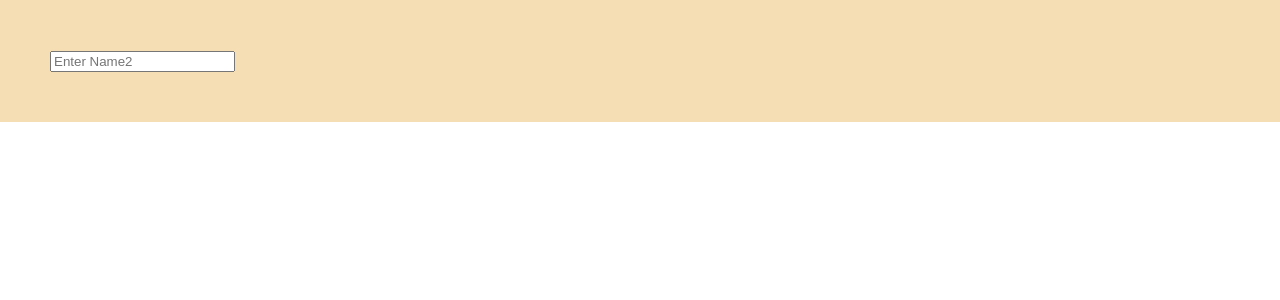
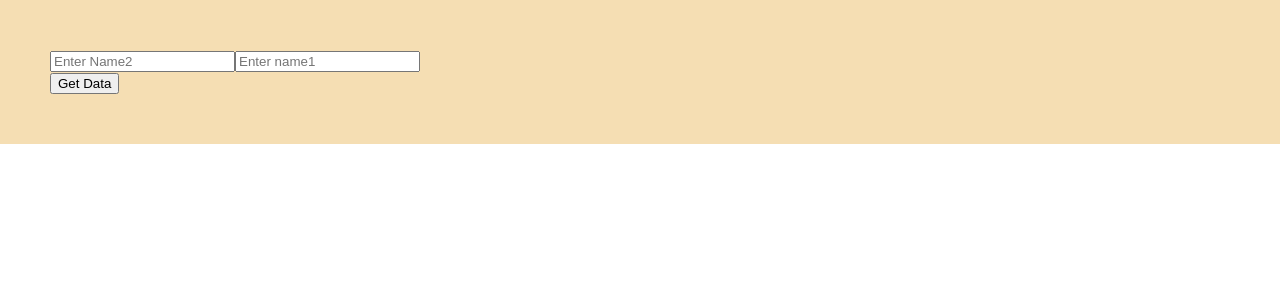
Before and after one commit to ravalravi103/custom-form, a React (Create React App) app: page / in a window 1280 px wide. Shown: the top 300 px of the page. Built offline with nearby package versions, Linux system fonts and the light colour scheme.

Commit message:
state done for mutiple fields

```diff
--- a/src/Component/Field.js
+++ b/src/Component/Field.js
@@ -3,23 +3,14 @@ import React,{useState} from 'react'
 function Field({fieldData}) {
 
     const [text,setText] = useState('')
-    const [fieldValue,setFieldValue] = useState([])
+    const [fieldValue,setFieldValue] = useState([]);
+    const [finalFormData, setFinalFormData] = useState()
 
     let allFields = [];
     let element = ''
 
 
-    function storefieldata(e,field){
 
-    }
-
-    function validateField(e,field){
-
-        //1. Validate Fields
-
-        // 2. If validation Pass Then store The data
-            storefieldata(e,field);
-    }
 
 
     function handleOnchange(e,field) {
@@ -27,21 +18,16 @@ function Field({fieldData}) {
     }
 
     function handleBulr(e,field){
-
-        // 1. validate The Field
-            // validateField(e,field);
-
+      //apply validation here
         if(e.target.value==="") return
         if(fieldValue.length===0) return setFieldValue([...fieldValue,{name:field.attributes.name,value:e.target.value}])
         if(fieldValue.length>0){
-            fieldValue.map(tempField => {
-                if(tempField.name!==e.target.name) return setFieldValue([...fieldValue,{name:field.attributes.name,value:e.target.value}])
-                else{
-                  const tempArr=fieldValue.filter(field => field.name!==e.target.name)
-                  tempArr.push({name: field.attributes.name,value: e.target.value})
-                  setFieldValue(tempArr)
-                }
-            })
+            if(fieldValue.find(field => field.name===e.target.value)===undefined){
+              setFieldValue([...fieldValue,{name:field.attributes.name,value:e.target.value}])
+            }
+            const tempArr=fieldValue.filter(field => field.name!==e.target.name)
+            tempArr.push({name: field.attributes.name,value: e.target.value})
+            setFieldValue(tempArr)
         }
     }
 
@@ -152,16 +138,22 @@ function Field({fieldData}) {
                        allFields.push(element);
                     break;
                }
-
         })
         return allFields;
+    }
+
+    function displayDataHandler(){
+
     }
 
     return (
         <div>
            {createField()}
-           {text}
-           {console.log(fieldValue)}
+           {finalFormData && finalFormData.map(form => <h1>{form}</h1>)}
+           <div className>
+                <button onClick={(e) => setFinalFormData(fieldValue.map(field => field.value))}>Get Data</button>
+           </div>
+
         </div>
     )
 }
--- a/src/data/data.json
+++ b/src/data/data.json
@@ -19,5 +19,27 @@
     "validation": {
         "required": true
     }
+  },
+  {
+    "fieldName" : "input",
+    "fieldConfig": {
+        "type":"text",
+        "value": ""
+
+    },
+    "attributes": {
+          "name": "namejanu",
+          "value": "",
+          "minLength": "minLength",
+          "maxlength": "maxLength",
+          "placeholder":"Enter name1",
+          "size": "size",
+          "randomly": "true",
+          "list": "list"
+    },
+    "validation": {
+        "required": true
+    }
   }
+
 ]
```
Also changed, not shown: 1 other file (tests, documents, lock files or other folders).
